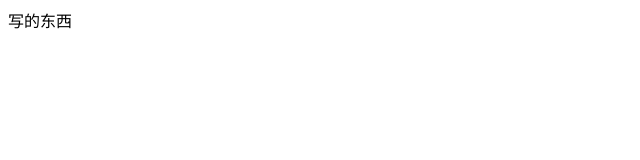
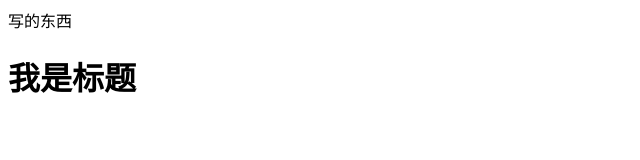
Before and after one commit to GeFei-someone/gitdemo-2, a plain HTML site: page index.html in a window 1280 px wide. Shown: the whole page, without its empty margins (0-640 px from the left). Drawn offline with Linux system fonts and the light colour scheme.

Commit message:
添加了标题

```diff
--- a/index.html
+++ b/index.html
@@ -8,5 +8,6 @@
 </head>
 <body>
     写的东西
+    <h1>我是标题</h1>
 </body>
 </html>
```
